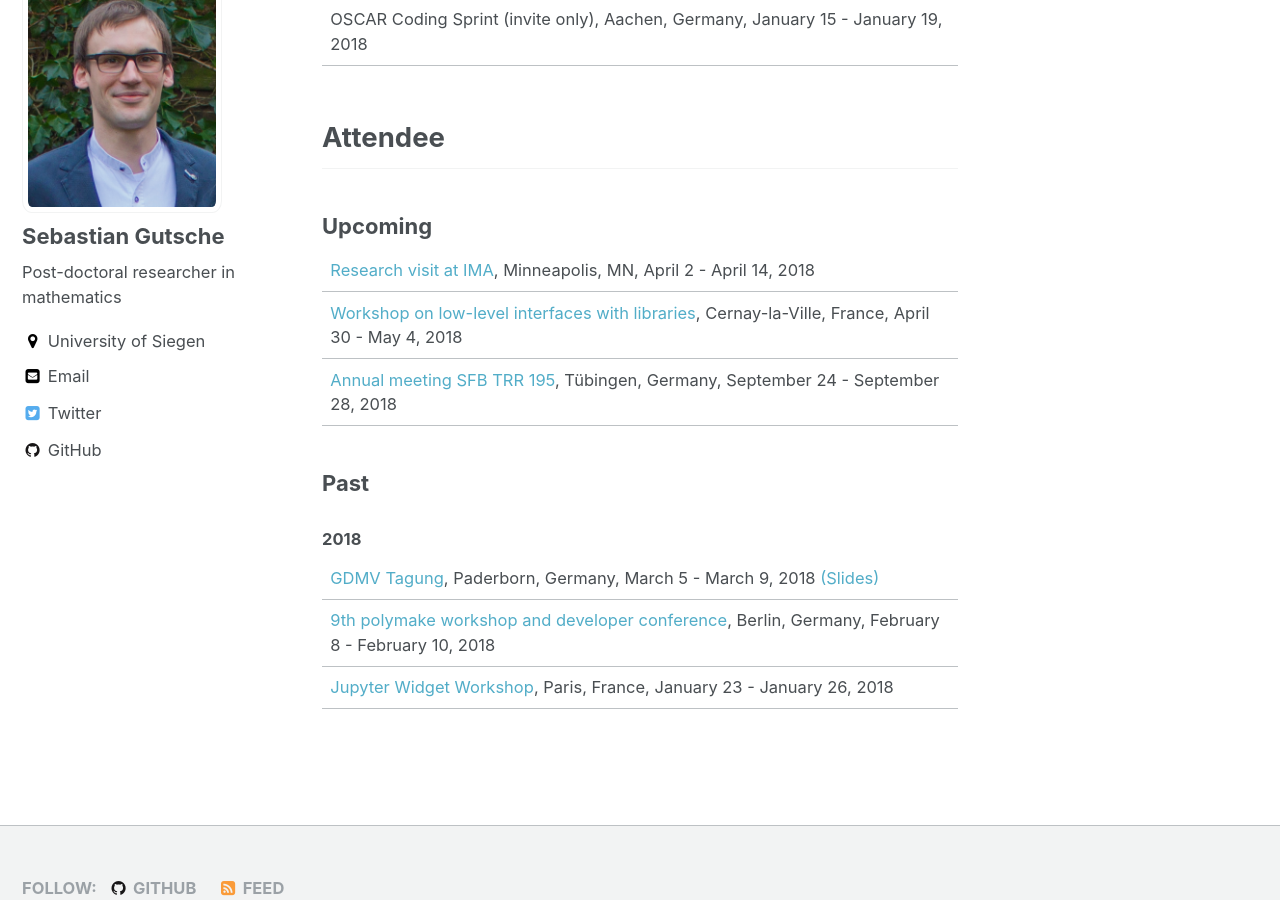
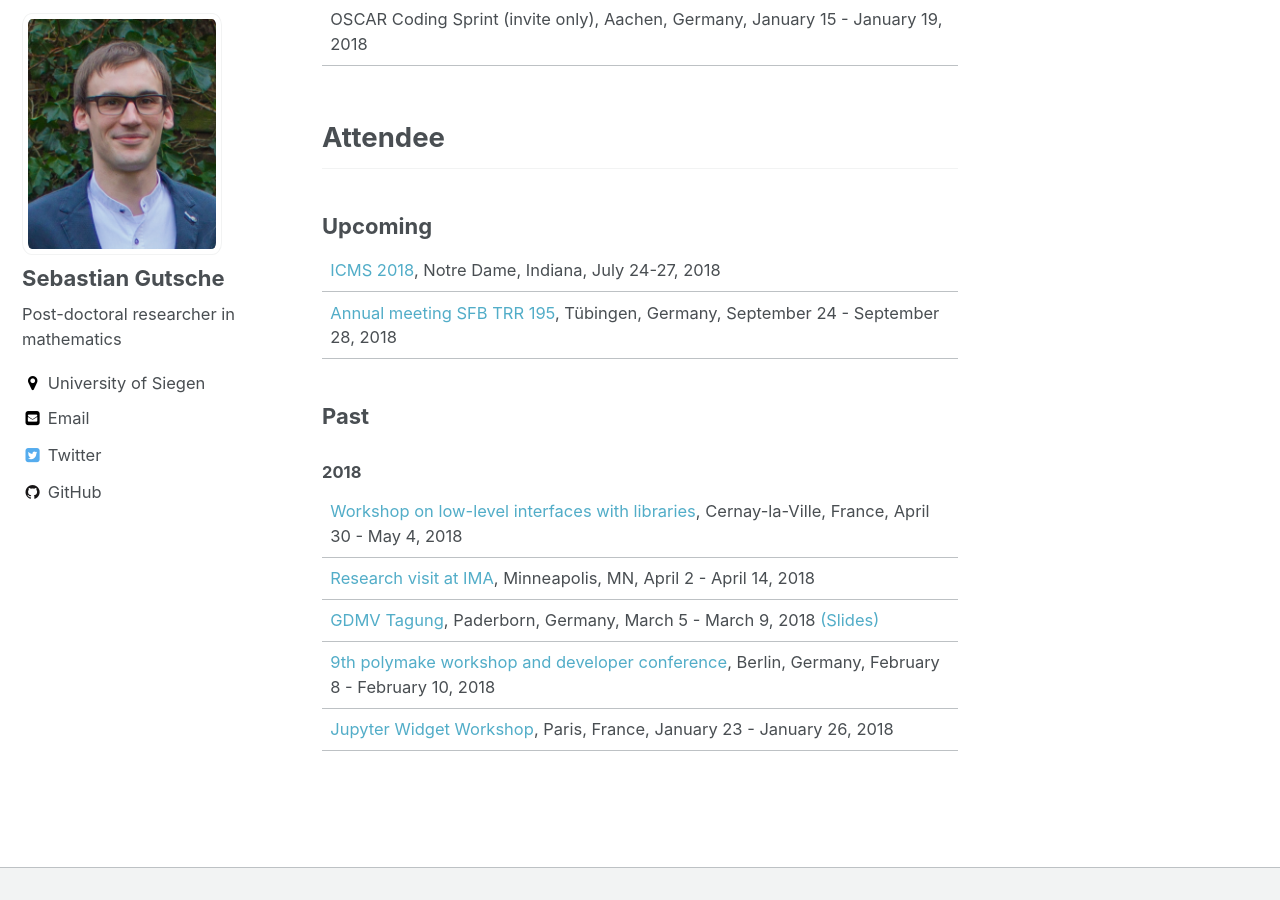
Before and after one commit to sebasguts/sebasguts.github.io, a Jekyll site: the page built from _pages/conferences.md, in a window 1280 px wide and 900 px high, scrolled down 672 px. Built offline with Jekyll 4.4.1, drawn with Linux system fonts in a browser that asks for light colours.

Commit message:
Updated conferences

```diff
--- a/_pages/conferences.md
+++ b/_pages/conferences.md
@@ -24,14 +24,15 @@
 
 ### Upcoming
 
-| [Research visit at IMA](https://ima.umn.edu/2017-2018.2), Minneapolis, MN, April 2 - April 14, 2018
-| [Workshop on low-level interfaces with libraries](https://github.com/OpenDreamKit/OpenDreamKit/issues/251), Cernay-la-Ville, France, April 30 - May 4, 2018
+| [ICMS 2018](http://icms-conference.org/2018/), Notre Dame, Indiana, July 24-27, 2018
 | [Annual meeting SFB TRR 195](http://www.math.uni-tuebingen.de/arbeitsbereiche/geometrie/annual-meeting-sfb-trr-195-1), Tübingen, Germany, September 24 - September 28, 2018
 
 ### Past
 
 #### 2018
 
+| [Workshop on low-level interfaces with libraries](https://github.com/OpenDreamKit/OpenDreamKit/issues/251), Cernay-la-Ville, France, April 30 - May 4, 2018
+| [Research visit at IMA](https://ima.umn.edu/2017-2018.2), Minneapolis, MN, April 2 - April 14, 2018
 | [GDMV Tagung](http://www.gdmv2018.de/), Paderborn, Germany, March 5 - March 9, 2018 [(Slides)](../downloads/2018_03_06_GDMV2018.pdf)
 | [9th polymake workshop and developer conference](https://polymake.org/doku.php/workshop0218), Berlin, Germany, February 8 - February 10, 2018
 | [Jupyter Widget Workshop](https://github.com/OpenDreamKit/OpenDreamKit/issues/246), Paris, France, January 23 - January 26, 2018
```
